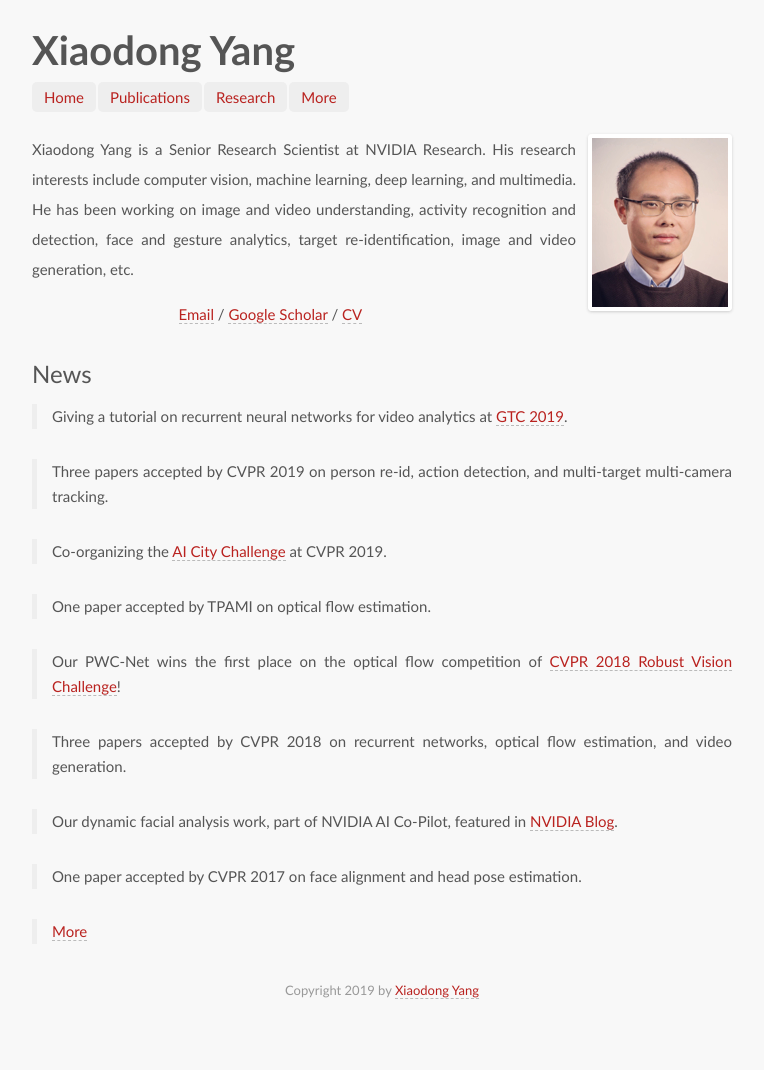
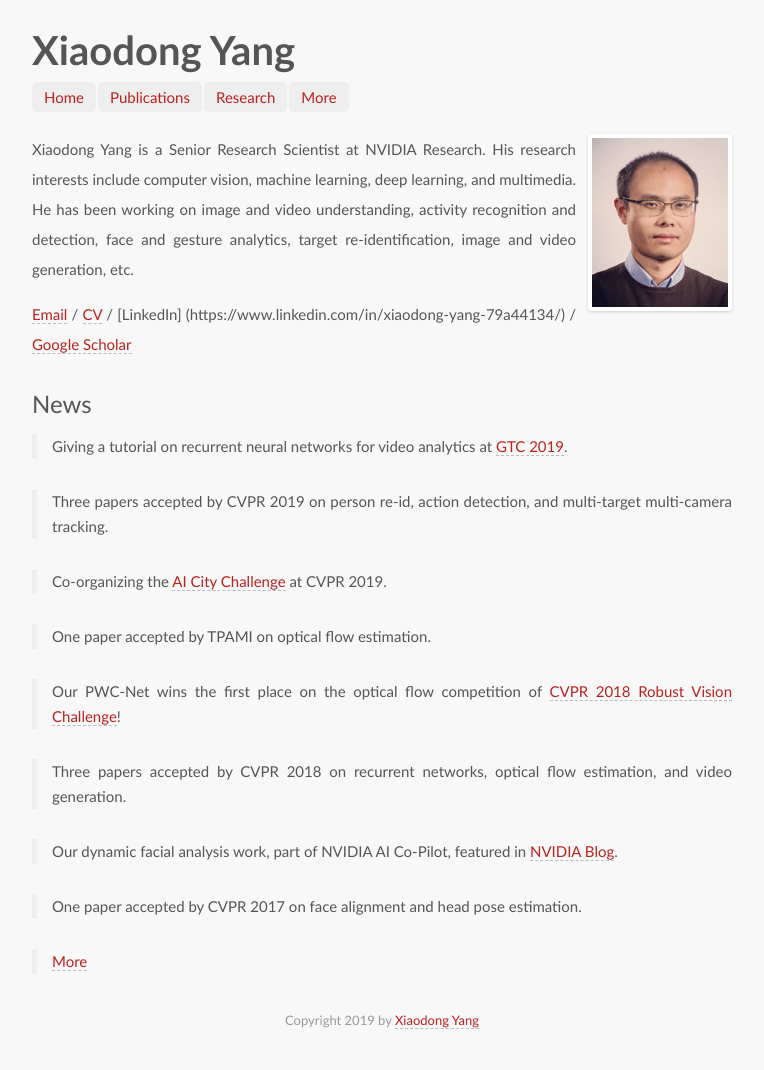
Before and after one commit to xiaodongyang/xiaodongyang.github.io, a Jekyll site: the page built from index.md, in a window 1280 px wide. Shown: the whole page, without its empty margins (258-1022 px from the left). Built offline with Jekyll 4.4.1, drawn with Linux system fonts in a browser that asks for light colours; some web fonts are replaced; before the commit the page ends 1040 px from its top, so only the background shows below that.

Commit message:
Update index.md

```diff
--- a/index.md
+++ b/index.md
@@ -5,7 +5,7 @@
 
 Xiaodong Yang is a Senior Research Scientist at NVIDIA Research. His research interests include computer vision, machine learning, deep learning, and multimedia. He has been working on image and video understanding, activity recognition and detection, face and gesture analytics, target re-identification, image and video generation, etc.
 
-&emsp;&emsp;&emsp;&emsp;&emsp;&emsp;&emsp;&emsp;&emsp;&emsp;&emsp;&emsp;&nbsp;&nbsp;&nbsp;[Email](mailto:xiaodongy@nvidia.com) / [Google Scholar](http://scholar.google.com/citations?user=yWsMg_gAAAAJ&hl=en) / [CV](/publications/papers/cv.pdf)
+[Email](mailto:xiaodongy@nvidia.com) / [CV](/publications/papers/cv.pdf) / [LinkedIn] (https://www.linkedin.com/in/xiaodong-yang-79a44134/) / [Google Scholar](http://scholar.google.com/citations?user=yWsMg_gAAAAJ&hl=en)
 
 ## News
 
```
